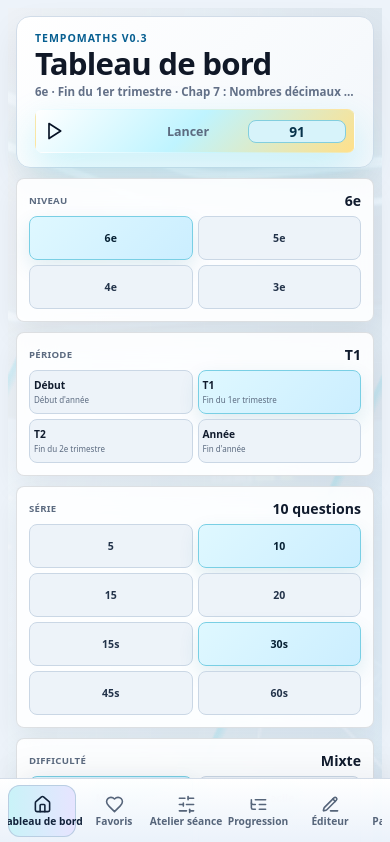
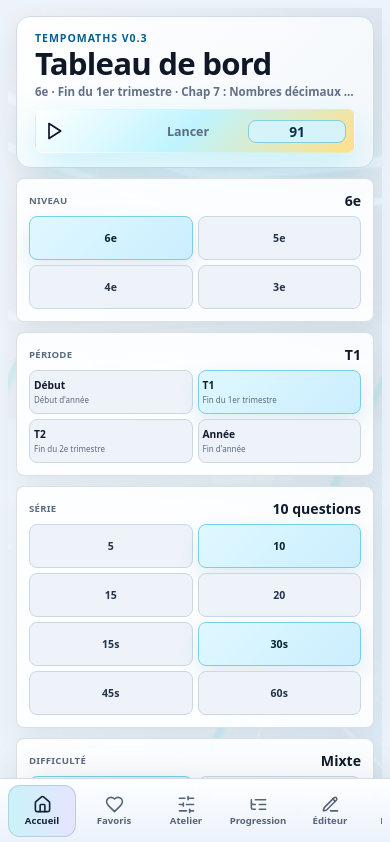
Before and after one commit to tempomaths/tempomaths.github.io, a React (Vite) app: page / in a window 390 px wide. Shown: the top 842 px of the page. Built offline with nearby package versions, Linux system fonts and the light colour scheme; what scratchblocks would draw is missing.

Commit message:
Correction des libellés de navigation mobile

```diff
--- a/src/components/AppShell.tsx
+++ b/src/components/AppShell.tsx
@@ -22,17 +22,18 @@ export type PageKey =
 type NavItem = {
   key: PageKey;
   label: string;
+  mobileLabel: string;
   icon: ReactNode;
 };
 
 const navItems: NavItem[] = [
-  { key: "home", label: "Tableau de bord", icon: <Home size={18} /> },
-  { key: "favorites", label: "Favoris", icon: <Heart size={18} /> },
-  { key: "advanced", label: "Atelier séance", icon: <SlidersHorizontal size={18} /> },
-  { key: "progression", label: "Progression", icon: <ListTree size={18} /> },
-  { key: "editor", label: "Éditeur", icon: <PencilLine size={18} /> },
-  { key: "settings", label: "Paramètres", icon: <Settings size={18} /> },
-  { key: "belts", label: "Parcours ceintures", icon: <Medal size={18} /> }
+  { key: "home", label: "Tableau de bord", mobileLabel: "Accueil", icon: <Home size={18} /> },
+  { key: "favorites", label: "Favoris", mobileLabel: "Favoris", icon: <Heart size={18} /> },
+  { key: "advanced", label: "Atelier séance", mobileLabel: "Atelier", icon: <SlidersHorizontal size={18} /> },
+  { key: "progression", label: "Progression", mobileLabel: "Progression", icon: <ListTree size={18} /> },
+  { key: "editor", label: "Éditeur", mobileLabel: "Éditeur", icon: <PencilLine size={18} /> },
+  { key: "settings", label: "Paramètres", mobileLabel: "Réglages", icon: <Settings size={18} /> },
+  { key: "belts", label: "Parcours ceintures", mobileLabel: "Ceintures", icon: <Medal size={18} /> }
 ];
 
 type AppShellProps = {
@@ -63,9 +64,11 @@ export function AppShell({ activePage, onNavigate, children }: AppShellProps) {
               type="button"
               onClick={() => onNavigate(item.key)}
               title={item.label}
+              aria-label={item.label}
             >
               {item.icon}
-              <span>{item.label}</span>
+              <span className="nav-label-desktop">{item.label}</span>
+              <span className="nav-label-mobile">{item.mobileLabel}</span>
             </button>
           ))}
         </nav>
```
Also changed, not shown: src/styles/global.css.
